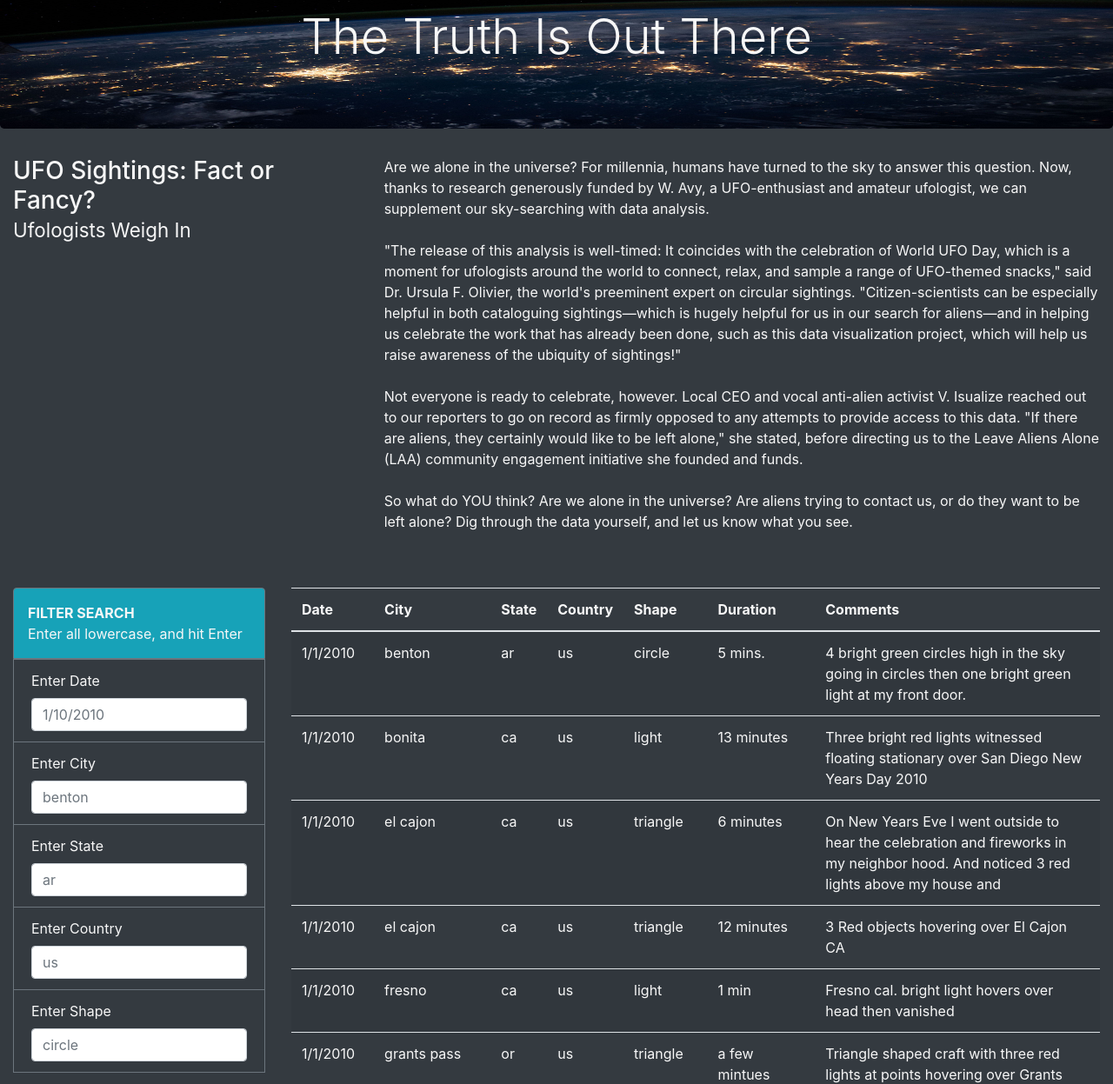
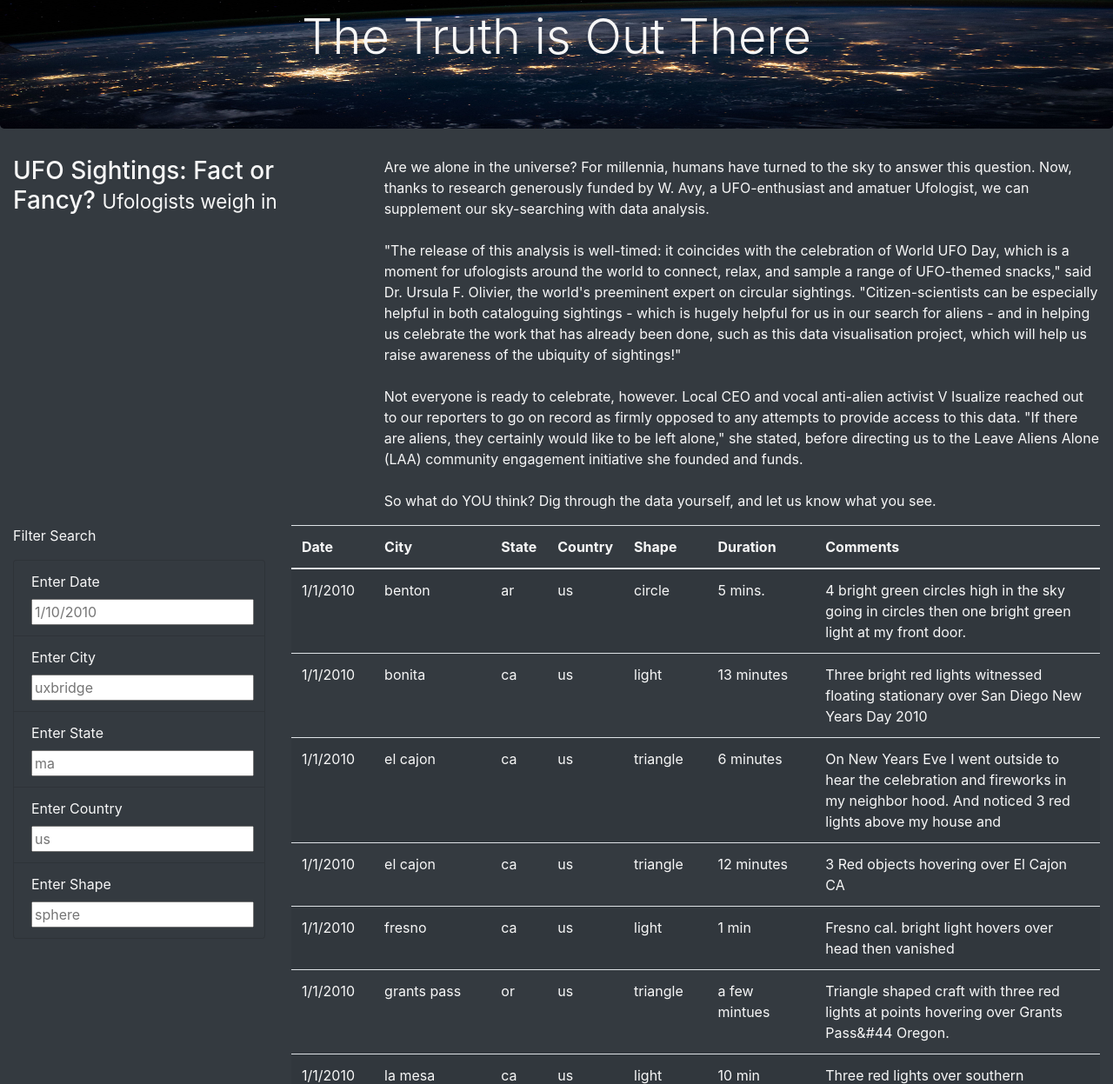
Before and after one commit to hmecouch/UFOs, a plain HTML site: page index.html in a window 1280 px wide. Shown: the part 111-1358 px from the top of the page at 87% size. Drawn offline with nearby package versions, Linux system fonts and the light colour scheme.

Commit message:
challenge

```diff
--- a/index.html
+++ b/index.html
@@ -1,9 +1,9 @@
 <!DOCTYPE html>
 <html lang="en">
   <head>
-    <meta charset="UTF-8">
-
-    <meta name="viewport" content="width=device-width, initial-scale=1.0">
+    <meta charset="UTF-8" />
+    <meta name="viewport" content="width=device-width, initial-scale=1.0" />
+    <meta http-equiv="X-UA-Compatible" content="ie=edge" />
     <title>UFO Finder</title>
     <link
       rel="stylesheet"
@@ -11,75 +11,84 @@
       integrity="sha384-Gn5384xqQ1aoWXA+058RXPxPg6fy4IWvTNh0E263XmFcJlSAwiGgFAW/dAiS6JXm"
       crossorigin="anonymous"
     />
-    <link rel="stylesheet" href="static/css/style.css">
+    <link rel="stylesheet" href="static/css/style.css" />
+  </head>
 
-</head>
   <body class="bg-dark">
     <div class="wrapper">
+
+
       <nav class="navbar navbar-dark bg-dark navbar-expand-lg">
         <a class="navbar-brand" href="index.html">UFO Sightings</a>
       </nav>
+
+
+      <div class="jumbotron">
+        <h1 class="display-4">The Truth is Out There</h1>
       </div>
 
-    <div class="jumbotron">
-        <h1 class="display-4">The Truth Is Out There</h1>
-    </div>
+
       <div class="container-fluid">
         <div class="row">
-            <div class="col-md-4">
-                <h3>UFO Sightings: Fact or Fancy? <br><small>Ufologists Weigh In</small></h3>
+          <div class="col-md-4 article-title">
+            <h3>UFO Sightings: Fact or Fancy? <small>Ufologists weigh in</small></h3>
           </div>
-            <div class="col-md-8">
+          <div class="col-md-8 article-p">
             <p>
-                    Are we alone in the universe? For millennia, humans have turned to the sky to answer this question. Now, thanks to research generously funded by W. Avy, a UFO-enthusiast and amateur ufologist, we can supplement our sky-searching with data analysis.<br><br>"The release of this analysis is well-timed: It coincides with the celebration of World UFO Day, which is a moment for ufologists around the world to connect, relax, and sample a range of UFO-themed snacks," said Dr. Ursula F. Olivier, the world's preeminent expert on circular sightings. "Citizen-scientists can be especially helpful in both cataloguing sightings—which is hugely helpful for us in our search for aliens—and in helping us celebrate the work that has already been done, such as this data visualization project, which will help us raise awareness of the ubiquity of sightings!"<br><br>Not everyone is ready to celebrate, however. Local CEO and vocal anti-alien activist V. Isualize reached out to our reporters to go on record as firmly opposed to any attempts to provide access to this data. "If there are aliens, they certainly would like to be left alone," she stated, before directing us to the Leave Aliens Alone (LAA) community engagement initiative she founded and funds.<br><br>So what do YOU think? Are we alone in the universe? Are aliens trying to contact us, or do they want to be left alone? Dig through the data yourself, and let us know what you see.
+              Are we alone in the universe? For millennia, humans have turned to the sky to answer
+              this question. Now, thanks to research generously funded by W. Avy, a UFO-enthusiast
+              and amatuer Ufologist, we can supplement our sky-searching with data analysis. <br><br>"The
+              release of this analysis is well-timed: it coincides with the celebration of World UFO
+              Day, which is a moment for ufologists around the world to connect, relax, and sample a
+              range of UFO-themed snacks," said Dr. Ursula F. Olivier, the world's preeminent expert
+              on circular sightings. "Citizen-scientists can be especially helpful in both
+              cataloguing sightings - which is hugely helpful for us in our search for aliens - and
+              in helping us celebrate the work that has already been done, such as this data
+              visualisation project, which will help us raise awareness of the ubiquity of
+              sightings!"<br><br> Not everyone is ready to celebrate, however. Local CEO and vocal
+              anti-alien activist V Isualize reached out to our reporters to go on record as firmly
+              opposed to any attempts to provide access to this data. "If there are aliens, they
+              certainly would like to be left alone," she stated, before directing us to the Leave
+              Aliens Alone (LAA) community engagement initiative she founded and funds. <br><br>So what do
+              YOU think? Dig through the data yourself, and let us know what you see.
             </p>
           </div>
         </div>
       </div>
+
+
       <div class="container-fluid">
         <div class="row">
           <div class="col-md-3">
-            <form class="bg-dark mt-5">
-                <div class="rounded-top border border-secondary bg-info">
-                    <p class="ml-3 mt-3">
-                        <b>FILTER SEARCH </b> <br>Enter all lowercase, and hit Enter
-                    </p>
-                </div>
+            <form class="bg-dark">
+              <p>Filter Search</p>
               <ul class="list-group bg-dark">
-
-                    <!-- filter field 'date' -->
-                    <li class="list-group-item bg-dark border border-secondary rounded-0">
+                <li class="list-group-item bg-dark">
                   <label for="date">Enter Date</label>
-                        <input class ="form-control" type="text" placeholder="1/10/2010" id="datetime"/>
+                  <input type="text" placeholder="1/10/2010" id="datetime" />
                 </li>
-
-                    <!-- filter field 'city' -->
-                    <li class="list-group-item bg-dark border border-secondary rounded-0">
-                        <label for="city">Enter City  </label>
-                        <input class ="form-control" type="text" placeholder="benton" id="city"/>
+                <li class="list-group-item bg-dark">
+                  <label for="city">Enter City</label>
+                  <input type="text" placeholder="uxbridge" id="city" />
               </li>
-
-                    <!-- filter field 'state' -->
-                    <li class="list-group-item bg-dark border border-secondary rounded-0">
-                        <label for="state">Enter State </label>
-                        <input class ="form-control" type="text" placeholder="ar " id="state"/>
+              <li class="list-group-item bg-dark">
+                  <label for="state">Enter State</label>
+                  <input type="text" placeholder="ma" id="state" />
               </li>
-
-                    <!-- filter field 'country' -->
-                    <li class="list-group-item bg-dark border border-secondary rounded-0">
-                        <label for="country">Enter Country </label>
-                        <input class ="form-control" type="text" placeholder="us " id="country"/>
+              <li class="list-group-item bg-dark">
+                  <label for="country">Enter Country</label>
+                  <input type="text" placeholder="us" id="country" />
               </li>
-
-                    <!-- filter field 'shape' -->
-                    <li class="list-group-item bg-dark border border-secondary rounded-0">
+              <li class="list-group-item bg-dark">
                   <label for="shape">Enter Shape</label>
-                        <input class ="form-control" type="text" placeholder="circle " id="shape"/>
+                  <input type="text" placeholder="sphere" id="shape" />
               </li>
               </ul>
             </form>
           </div>
-          <div class="col-md-9 mt-5">
+
+          <!-- Table -->
+          <div class="col-md-9">
             <table class="table table-striped">
               <thead>
                 <tr>
@@ -97,10 +106,9 @@
           </div>
         </div>
       </div>
-
+    </div>
     <script src="https://cdnjs.cloudflare.com/ajax/libs/d3/4.12.0/d3.js"></script>
     <script src="static/js/data.js"></script>
     <script src="static/js/app.js"></script>
-
   </body>
 </html>
--- a/static/js/app.js
+++ b/static/js/app.js
@@ -25,21 +25,33 @@ function buildTable(data) {
 
 // 1. Create a variable to keep track of all the filters as an object.
 
+var filters = {};
 
 // 3. Use this function to update the filters.
 function updateFilters() {
 
     // 4a. Save the element that was changed as a variable.
 
+    let changedElement = d3.select(this);
+
     // 4b. Save the value that was changed as a variable.
+
+    let elementValue = changedElement.property("value");
+    console.log(elementValue);
 
     // 4c. Save the id of the filter that was changed as a variable.
 
-
+      let filterId = changedElement.aattr("id");
+      console.log(filterId);
     // 5. If a filter value was entered then add that filterId and value
     // to the filters list. Otherwise, clear that filter from the filters object.
 
-
+    if (elementValue) {
+      filters[filterId] = elementValue;
+    }
+    else {
+      delete filters[filterId];
+    }
     // 6. Call function to apply all filters and rebuild the table
     filterTable();
 
@@ -50,17 +62,43 @@ function updateFilters() {
 
     // 8. Set the filtered data to the tableData.
 
+    let date = d3.select("#datetime").property("value");
+    let city = d3.select("#cirty").property("value");
+    let state = d3.select("#state").property("value");
+    let country = d3.select("#country").property("value");
+    let shape = d3.select("#shape").property("value");
+    let filteredData = tableData;
 
     // 9. Loop through all of the filters and keep any data that
     // matches the filter values
+    if (date) {
+      filteredData = filteredData.filter(row => row.datetime === date);
+    };
 
+    if (city) {
+      filteredData = filteredData.filter(row => row.city === city);
+    };
+
+    if (state) {
+      filteredData = filteredData.filter(row => row.state === state);
+    };
+
+    if (country) {
+      filteredData = filteredData.filter(row => row.country === country);
+    };
+
+    if (shape) {
+      filteredData = filterData.filter(row => row.shape === shape);
+    };
 
     // 10. Finally, rebuild the table using the filtered data
 
+    buildTable(filteredData);
   }
 
   // 2. Attach an event to listen for changes to each filter
 
+  d3.selectAll("input").on("change", filterTable);
 
   // Build the table when the page loads
   buildTable(tableData);
--- a/static/js/app_1.js
+++ b/static/js/app_1.js
@@ -1,7 +1,7 @@
-// import the data from data.js
+// from data.js
 const tableData = data;
 
-// Reference the HTML table using d3
+// get table references
 var tbody = d3.select("tbody");
 
 function buildTable(data) {
@@ -25,6 +25,7 @@ function buildTable(data) {
 }
 
 function handleClick() {
+
   // Grab the datetime value from the filter
   let date = d3.select("#datetime").property("value");
   let filteredData = tableData;
```
Lines whose indentation alone changed are shown as unchanged.
